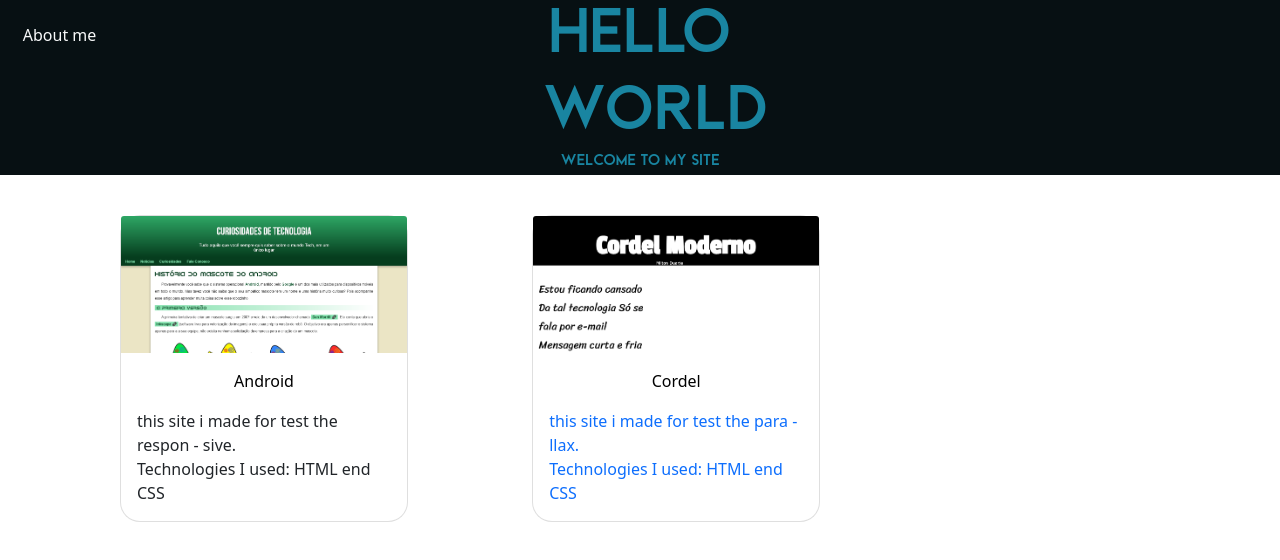
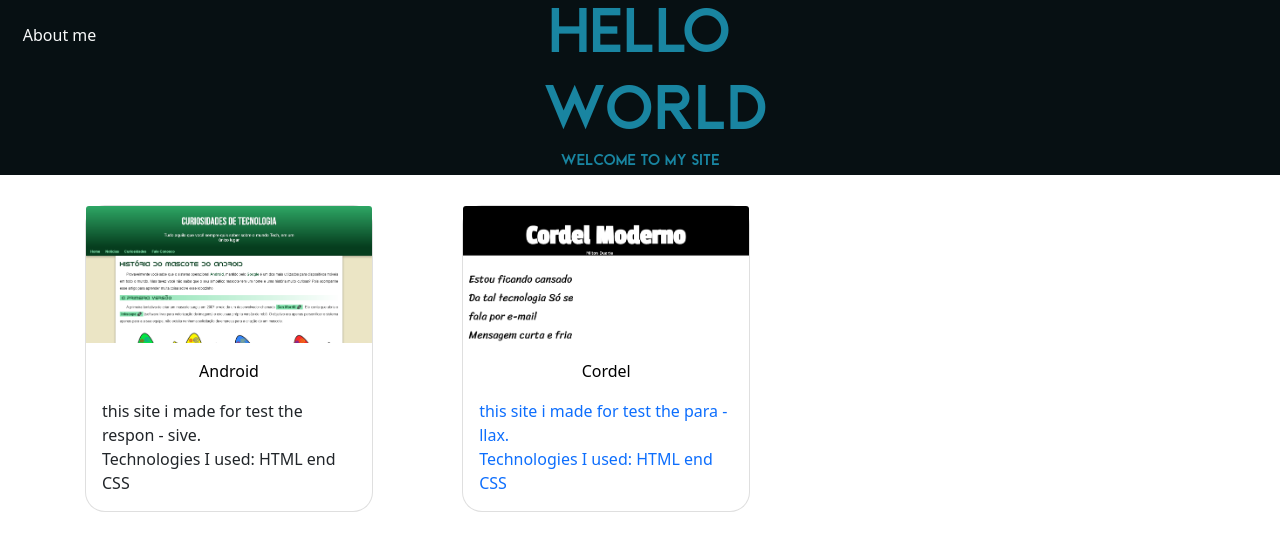
Before and after one commit to JoaoPedroAlvesNoronha/mysites, a plain HTML site: page index.html in a window 1280 px wide. Drawn offline with nearby package versions, Linux system fonts and the light colour scheme.

Commit message:
correcao da betta 1.3

```diff
--- a/style.css
+++ b/style.css
@@ -76,8 +76,8 @@ body{
 #card1{
     display: inline-block;
     border-radius: 20px;
-    margin: 5vh;
-    margin-left: 15vh;
+    margin: 30px;
+    margin-left: 85px;
     margin-right: 0%;
 
 
@@ -85,8 +85,8 @@ body{
 #card2{
     display: inline-block;
     border-radius: 20px;
-    margin: 5vh;
-    margin-left: 15vh;
+    margin: 30px;
+    margin-left: 85px;
     margin-right: 0%;
 
 
```
